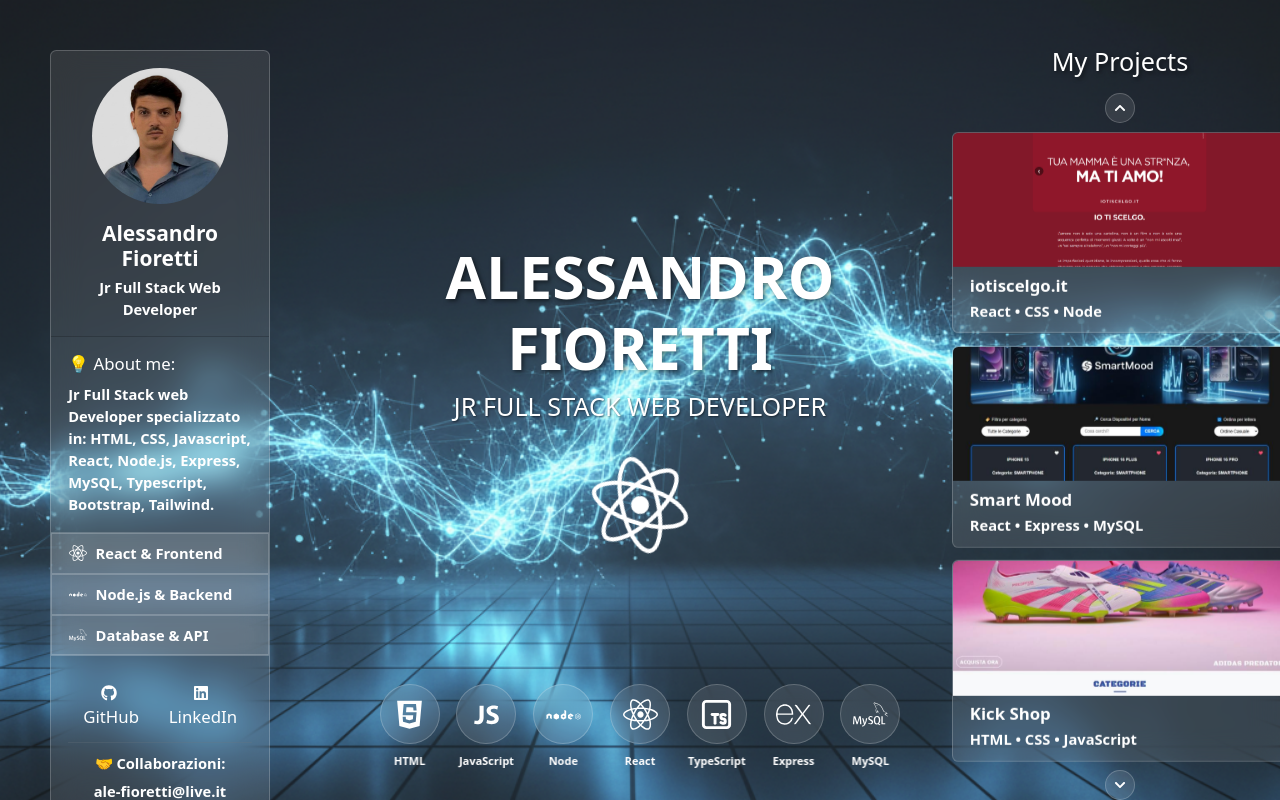
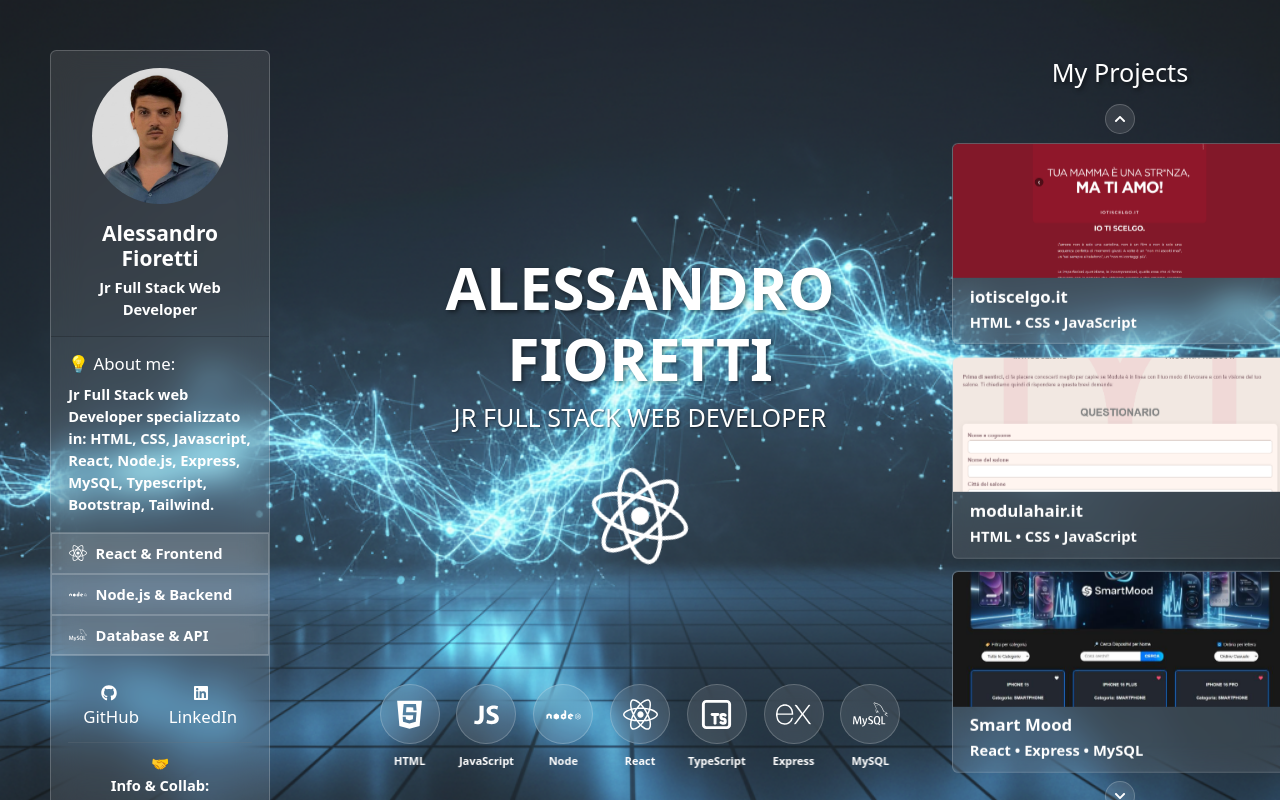
Before and after one commit to 413f10r/AleFioretti_portfolio, a React (Vite) app: page / in a window 1280 px wide. Built offline with nearby package versions, Linux system fonts and the light colour scheme.

Commit message:
Update index title, modify collaboration section, and add new project entry

```diff
--- a/index.html
+++ b/index.html
@@ -4,8 +4,8 @@
 <head>
   <meta charset="UTF-8" />
   <meta name="viewport" content="width=device-width, initial-scale=1.0" />
-    <link href="https://cdn.jsdelivr.net/npm/bootstrap@5.3.0/dist/css/bootstrap.min.css" rel="stylesheet">
-  <title>my-portfolio</title>
+  <link href="https://cdn.jsdelivr.net/npm/bootstrap@5.3.0/dist/css/bootstrap.min.css" rel="stylesheet">
+  <title>ale-fioretti-portfolio</title>
 </head>
 
 <body>
--- a/src/App.jsx
+++ b/src/App.jsx
@@ -62,7 +62,7 @@ function App() {
                 </div>
                 <hr className="border-secondary my-2" />
                 <div className="text-center">
-                  <p className="mb-1 fw-bold small">🤝 Collaborazioni:</p>
+                  <p className="mb-1 fw-bold small">🤝<br /> Info & Collab:</p>
                   <a href="mailto:ale-fioretti@live.it" className="text-white small">
                     ale-fioretti@live.it
                   </a>
@@ -136,7 +136,7 @@ function App() {
         </div>
 
       </div>
-    </div>
+    </div >
   )
 }
 
--- a/src/data/projects.js
+++ b/src/data/projects.js
@@ -3,8 +3,10 @@ import kickshopHome from '../img/kickshop/kickshop-home.jpeg'
 import BooRoadHome from '../img/booroad/booroad-home.jpeg'
 import iotiscelgoHome from '../img/Screen-iotiscelgo.png'
 import ippolitoDesignHome from '../img/Screen-ippolito.design.png'
+import modulahaiHome from '../img/modula-screen.png'
 
 export const projects = [
+
     {
         id: 'ippolitodesign',
         title: 'ippolitodesign.it',
@@ -12,12 +14,20 @@ export const projects = [
         github: 'https://ippolitodesign.it',
         tech: 'React • CSS • Node',
     },
+
     {
         id: 'iotiscelgo',
         title: 'iotiscelgo.it',
         image: iotiscelgoHome,
         github: 'https://iotiscelgo.it',
-        tech: 'React • CSS • Node',
+        tech: 'HTML • CSS • JavaScript',
+    },
+    {
+        id: 'modulahai',
+        title: 'modulahair.it',
+        image: modulahaiHome,
+        github: 'https://modulahair.it/questionario',
+        tech: 'HTML • CSS • JavaScript',
     },
     {
         id: 'smartmood',
```
